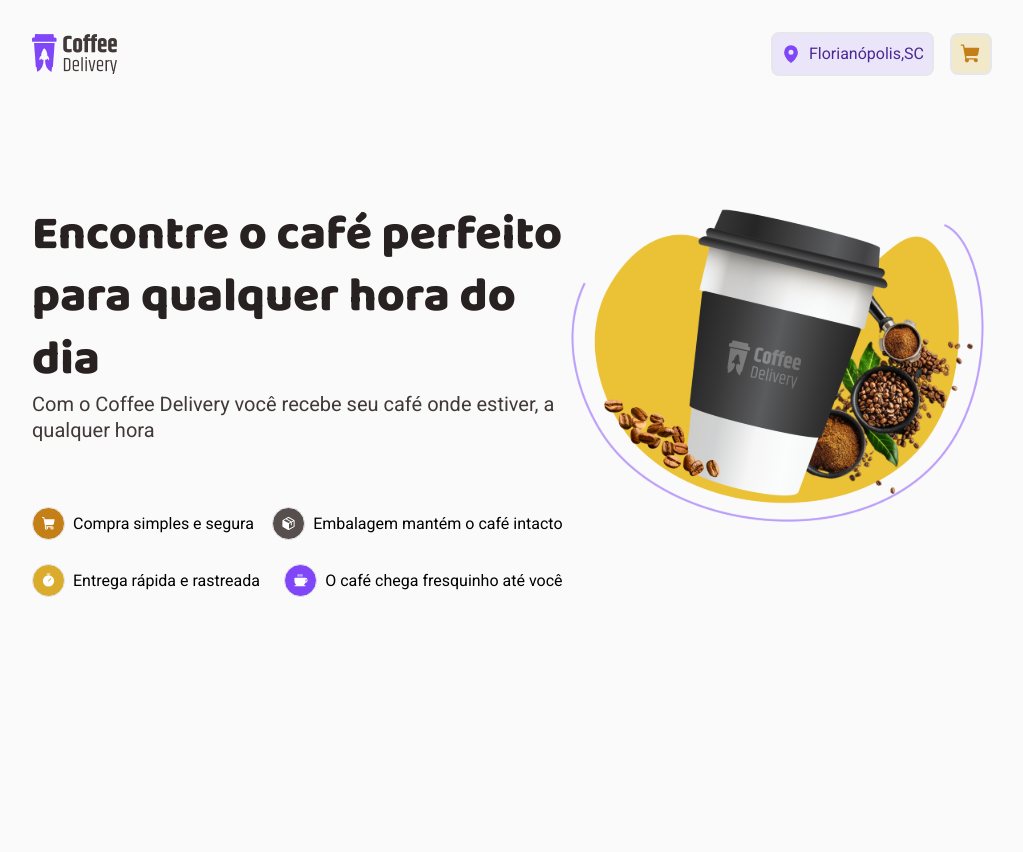
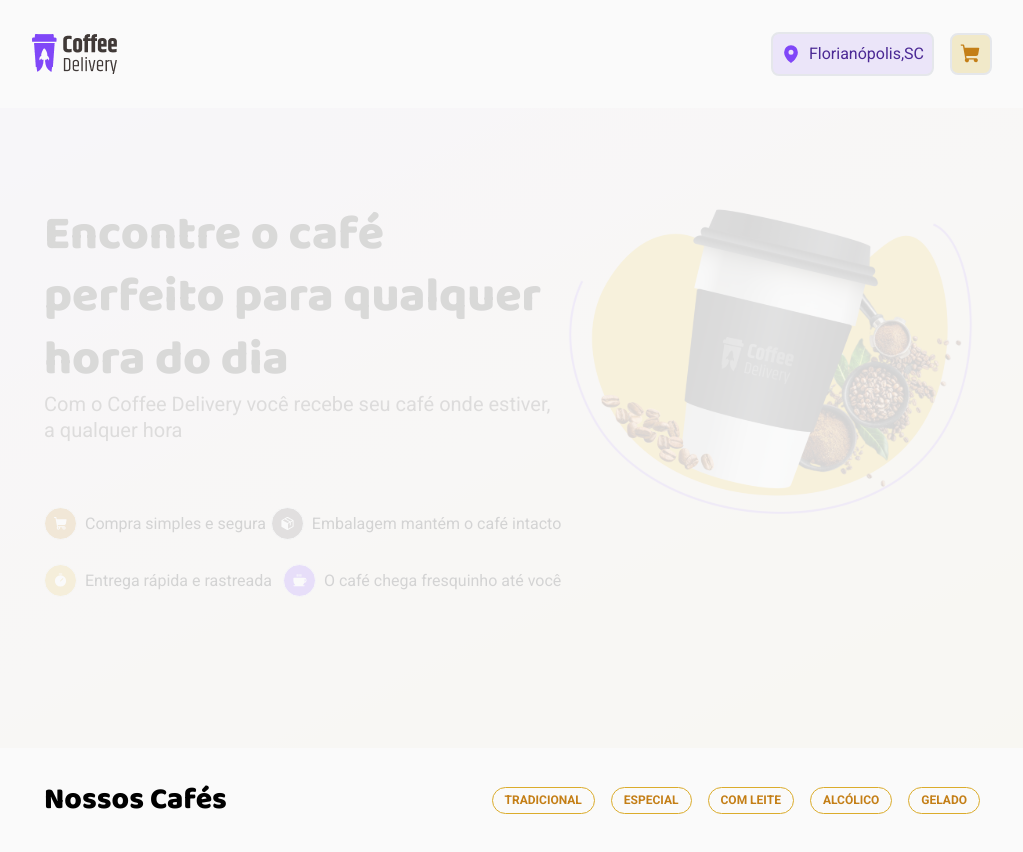
Before and after one commit to front-wizards/next-coffee-delivery, a Next.js app: page / in a window 1280 px wide. Shown: the whole page, without its empty margins (128-1151 px from the left). Before the commit the page ends 800 px from the top, so only its background shows below. Built offline with nearby package versions, Linux system fonts and the light colour scheme.

Commit message:
Coffee Tags

```diff
--- /dev/null
+++ b/app/components/CoffeeList/CoffeeList.tsx
@@ -0,0 +1,19 @@
+import React from 'react'
+import  { baloo2 } from '../../utils/fonts/fonts'
+import Tag from '../Tag/Tag'
+
+const CoffeeList = () => {
+  return (
+    <div>
+        <div className="flex justify-between items-center py-8 w-full sm:px-[160px]">
+            <div className={`${baloo2.className} text-3xl leading-[41.6px] font-extrabold max-w-[588px]`}>Nossos Cafés</div>
+            <div className="max-w-[588px]">
+                <Tag />
+            </div>
+        </div>
+        <div></div>
+    </div>
+  )
+}
+
+export default CoffeeList
--- /dev/null
+++ b/app/components/Tag/Tag.tsx
@@ -0,0 +1,25 @@
+import React from 'react'
+import  { roboto } from '../../utils/fonts/fonts'
+
+const Tag = () => {
+
+    const tagList = [
+        {id: 1, name: 'Tradicional', icon: ''},
+        {id: 2, name: 'Especial', icon: ''},
+        {id: 3, name: 'Com Leite', icon: ''},
+        {id: 4, name: 'Alcólico', icon: ''},
+        {id: 5, name: 'Gelado', icon: ''},
+    ]
+
+  return (
+    <div className={`${roboto.className} text-xs font-bold leading-[13px] flex justify-between align-middle gap-4`}>
+        {tagList.map(tag => (
+            <div key={tag.id} className="text-[#C47F17] px-3 py-[6px] border border-[#DBAC2C] rounded-full">
+                {tag.name.toUpperCase()}
+            </div>
+        ))}
+    </div>
+  )
+}
+
+export default Tag
--- a/app/layout.tsx
+++ b/app/layout.tsx
@@ -16,7 +16,7 @@ export default function RootLayout({
   return (
     <html lang="en">
       <body className={roboto.className}>
-        <main className="flex flex-col items-center justify-center w-full">
+        <main className="flex flex-col items-center justify-center w-full" >
           <Navbar />
           {children}
         </main>
--- a/app/page.tsx
+++ b/app/page.tsx
@@ -1,9 +1,17 @@
+import CoffeeList from "./components/CoffeeList/CoffeeList";
 import Intro from "./components/Intro/Intro";
 
 export default function Home() {
   return (
-    <main className="flex justify-center items-center max-w-[1440px] w-full">
-      <Intro/>
+    <main className="max-w-[1440px] w-full px-3">
+      <article className="flex justify-center items-center">
+        <div className="bg-gradient-to-br from-[#EBE5F9] to-[#F1E9C9] opacity-15">
+          <Intro/>
+        </div>
+      </article>
+      <article className="flex flex-col">
+        <CoffeeList />
+      </article>
     </main>
   )
 }
```
